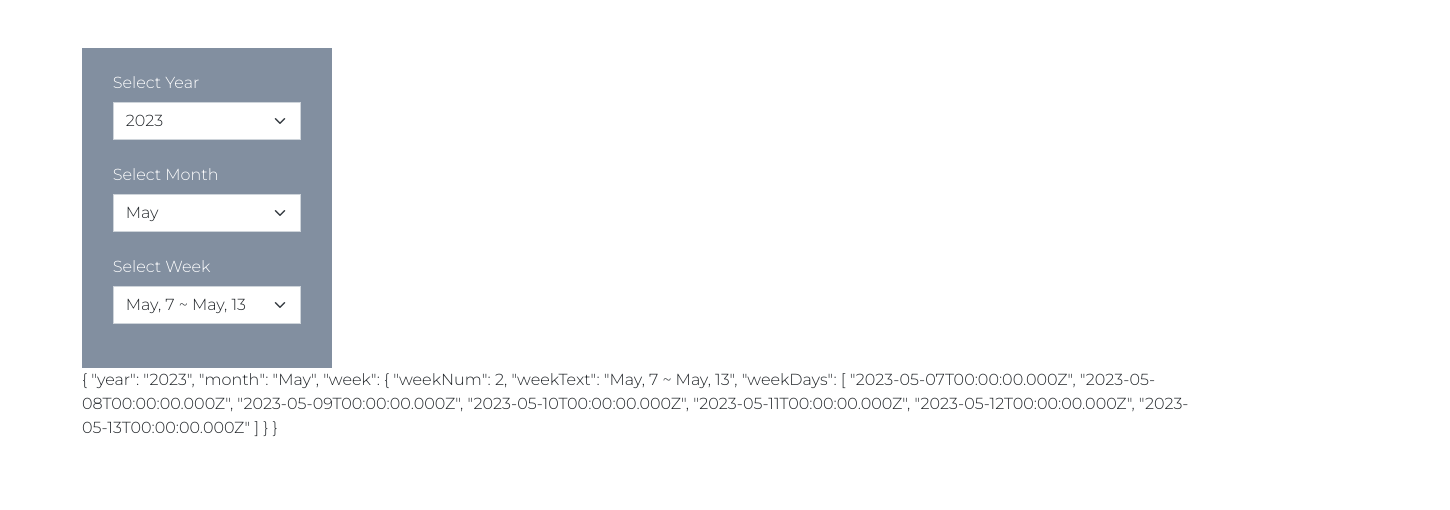
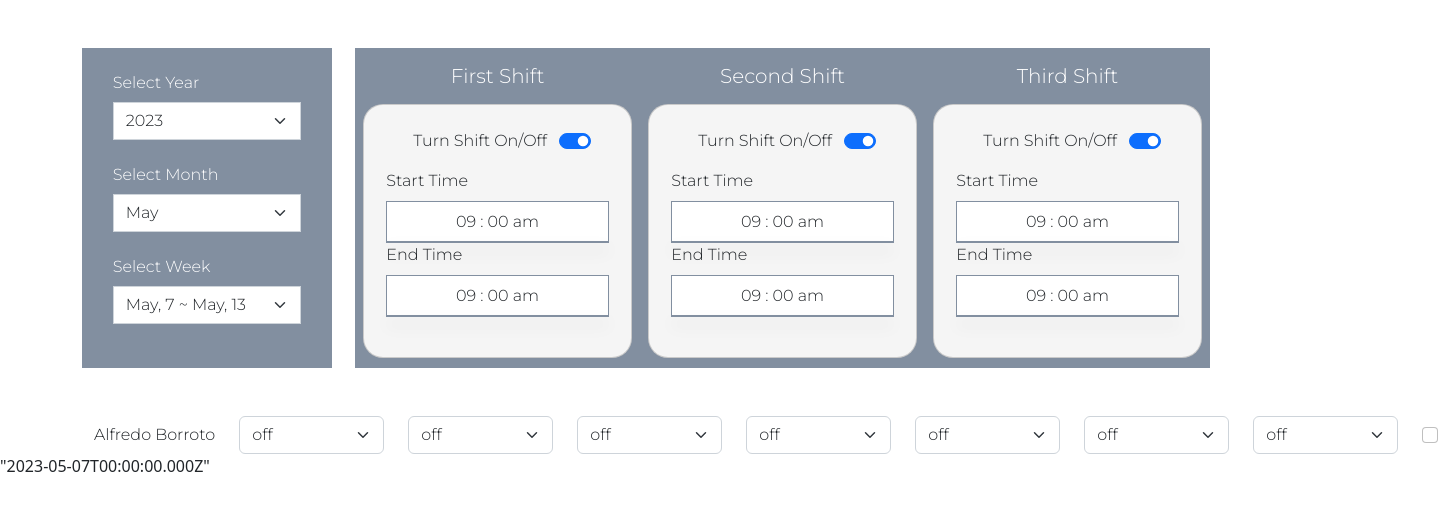
Before and after one commit to LAARC-FSU/HOA-Manager-UI, an Angular app: page / in a window 1280 px wide. Shown: the top 510 px of the page, 1450 px wide, since content can reach past the window. Built offline with nearby package versions, Linux system fonts and the light colour scheme.

Commit message:
Fixed the bug with the shift-maker component, new bug with the time frame came up. Working on it.

```diff
--- a/src/app/make-schedule/make-schedule.component.html
+++ b/src/app/make-schedule/make-schedule.component.html
@@ -1,28 +1,26 @@
 <div class="container" style="font-family: montserrat,serif">
-  <div class="row">
+  <div class="row flex-nowrap">
     <div class="col mt-5">
       <time-frame (timeFrame)="getTimeFrame($event)"></time-frame>
     </div>
-<!--    <div class="col-9 mt-5">-->
-<!--      <div class="row">-->
-<!--        <div class="col">-->
-<!--          <shift-maker (timeStamps)="getShiftTime($event)" title="First Shift" id="firstShift"></shift-maker>-->
-<!--        </div>-->
-<!--        <div class="col">-->
-<!--          <shift-maker (timeStamps)="getShiftTime($event)" title="Second Shift" id="secondShift"></shift-maker>-->
-<!--        </div>-->
-<!--        <div class="col mb-5">-->
-<!--          <shift-maker (timeStamps)="getShiftTime($event)" title="Third Shift" id="thirdShift"></shift-maker>-->
-<!--        </div>-->
-<!--      </div>-->
-<!--    </div>-->
-<!--  </div>-->
-<!--  <div class="row">-->
-<!--    <employee-schedule [employeeName]="'Alfredo Borroto'" [shifts]="['first shift', 'second shift', 'third shift', 'off']"></employee-schedule>-->
-<!--  </div>-->
+    <div class="col-9 mt-5">
+      <div class="row flex-nowrap">
+        <div class="col">
+          <shift-maker (timeStamps)="getShiftTime($event)" title="First Shift" id="first"></shift-maker>
+        </div>
+        <div class="col">
+          <shift-maker (timeStamps)="getShiftTime($event)" title="Second Shift" id="second"></shift-maker>
+        </div>
+        <div class="col mb-5">
+          <shift-maker (timeStamps)="getShiftTime($event)" title="Third Shift" id="third"></shift-maker>
+        </div>
+      </div>
+    </div>
+  </div>
+  <div class="row">
+    <employee-schedule [employeeName]="'Alfredo Borroto'" [shifts]="['first shift', 'second shift', 'third shift', 'off']"></employee-schedule>
+  </div>
 </div>
-</div>
-<br>
-<br>
-<br>
-<!--{{timeFrame | json}}-->
+
+
+{{timeFrame[0]|json}}
--- a/src/app/make-schedule/make-schedule.component.ts
+++ b/src/app/make-schedule/make-schedule.component.ts
@@ -1,23 +1,49 @@
-import { Component } from '@angular/core';
+import {Component, OnChanges} from '@angular/core';
+
+interface shift {
+  id: string
+  start: string;
+  end: string;
+}
 
 @Component({
   selector: 'make-schedule',
   templateUrl: './make-schedule.component.html',
   styleUrls: ['./make-schedule.component.scss']
 })
-export class MakeScheduleComponent {
-  shiftTime:any[]=[];
-  allShiftsTime:any=[];
-  timeFrame:any ={};
-  numberOfShifts = 3;
-  getShiftTime($event:any){
-    this.shiftTime = $event;
+export class MakeScheduleComponent implements OnChanges{
+  firstShiftTime: shift = {id: 'first', start: '', end: ''};
+  secondShiftTime: shift = {id: 'second', start: '', end: ''};
+  thirdShiftTime: shift = {id: 'third', start: '', end: ''};
+  timeFrame: Date[] = [];
 
-    if (this.allShiftsTime.length < this.numberOfShifts){
-      this.allShiftsTime.push(this.shiftTime);
+  ngOnChanges() {
+
+  }
+
+  getShiftTime($event: any) {
+    switch ($event[0]) {
+      case 'first-start':
+        this.firstShiftTime.start = $event[1];
+        break;
+      case 'first-end':
+        this.firstShiftTime.end = $event[1];
+        break;
+      case 'second-start':
+        this.secondShiftTime.start = $event[1];
+        break;
+      case 'second-end':
+        this.secondShiftTime.end = $event[1];
+        break;
+      case 'third-start':
+        this.thirdShiftTime.start = $event[1];
+        break;
+      case 'third-end':
+        this.thirdShiftTime.end = $event[1];
+        break;
     }
   }
-  getTimeFrame($event:any){
-    this.timeFrame = $event;
+  getTimeFrame($event: any) {
+    this.timeFrame = $event.week.weekDays;
   }
 }
--- a/src/app/make-schedule/shift-maker/shift-maker.component.html
+++ b/src/app/make-schedule/shift-maker/shift-maker.component.html
@@ -1,10 +1,10 @@
 <div class="container g-0">
   <div class="row">
-    <div class="col p-2" style="background-color: #828FA0; height: 320px">
+    <div class="col p-2" style="background-color: #828FA0; height: 320px; min-width: 220px">
       <div class="title m-auto py-2 text-center" style="color: white">
         <h5>{{title}}</h5>
       </div>
-      <div class="card m-auto mb-4" style="background-color: #F5F5F5; max-width: 320px; border-radius: 20px">
+      <div class="card m-auto mb-4" style="background-color: #F5F5F5; min-width: 250px; max-width: 320px; border-radius: 20px">
         <form class="col-10 m-auto my-4">
           <div class="row">
             <div class="col-9 text-end">Turn Shift On/Off</div>
@@ -15,12 +15,12 @@
           </div>
           <div class="row mt-3 ">
             <label class="row-cols mb-2" for="shiftStart">Start Time</label>
-            <time-picker (time)="receiveTime($event)" [shiftIsOff]="switchToggle" [componentId]="id + '-start'"
+            <time-picker (sendTime)="receiveTime($event)" [isOn]="sendSwitchToggle()" [componentId]="id + '-start'"
                          id="shiftStart"></time-picker>
           </div>
           <div class="row mb-3">
             <label class="row-cols mb-2" for="shiftEnd">End Time</label>
-            <time-picker (time)="receiveTime($event)" [shiftIsOff]="switchToggle" [componentId]="id + '-end'"
+            <time-picker (sendTime)="receiveTime($event)" [isOn]="sendSwitchToggle()" [componentId]="id + '-end'"
                          id="shiftEnd"></time-picker>
           </div>
         </form>
--- a/src/app/make-schedule/shift-maker/shift-maker.component.ts
+++ b/src/app/make-schedule/shift-maker/shift-maker.component.ts
@@ -14,32 +14,24 @@ export class ShiftMakerComponent implements OnInit{
   shiftTime:any[]=[];
 
   ngOnInit() {
-    this.sendTimeShift();
+    this.sendTimeShift(this.shiftTime);
   }
   get switchToggle(): boolean{
     return this._switchToggle;
   }
-  onSwitchToggle(event:Event){
-    this._switchToggle = (event.target as HTMLInputElement).checked;
+  onSwitchToggle($event: any){
+    this._switchToggle = ($event.target as HTMLInputElement).checked;
+    this.sendSwitchToggle();
   }
+  sendSwitchToggle(){
+    return this._switchToggle;
+  }
+
   receiveTime($event:any){
-    let timeStamp = $event;
-    console.log(timeStamp)
-    if (this.shiftTime.length < 2){
-      this.shiftTime.push(timeStamp);
-    }
-    else{
-      for (let i = 0; i < this.shiftTime.length; i++){
-
-        if (this.shiftTime[i].id === timeStamp.id){
-          this.shiftTime[i] = timeStamp;
-        }
-      }
-    }
-    this.timeStamps.emit(this.shiftTime)
+    this.sendTimeShift($event);
   }
-  sendTimeShift(){
-    this.timeStamps.emit(this.shiftTime);
+  sendTimeShift(value: any){
+    this.timeStamps.emit(value);
   }
 
 }
--- a/src/app/make-schedule/time-frame/time-frame.component.html
+++ b/src/app/make-schedule/time-frame/time-frame.component.html
@@ -24,4 +24,3 @@
       </div>
   </div>
 </div>
-{{selection | json}}
--- a/src/app/make-schedule/time-picker/time-picker.component.html
+++ b/src/app/make-schedule/time-picker/time-picker.component.html
@@ -3,7 +3,7 @@
 
 <div  class="row" style="position: relative">
 
-  <button class="form-control text-center py-2" readonly [disabled]="!shiftIsOff"
+  <button class="form-control text-center py-2" readonly [disabled]="!isOn"
           data-bs-toggle="collapse"
           data-bs-hide = "panelIsOpen"
           [attr.data-bs-target]= "'#'+componentId"
@@ -12,7 +12,7 @@
           style="position: relative;
           z-index: 1;
            border-radius: 0 0 0 0;
-           border-width: 1px">{{displayText}}</button>
+           border-width: 1px">{{timeSelected.str}}</button>
 
   <div  class="container mb-4 shadow"
         style="position: absolute;
@@ -20,7 +20,7 @@
         top: 40px;
         background-color: #E1EBF6;
         border: 1px solid #828FA0">
-    <div class="row g-1 py-2 justify-content-center collapse" (change)="update()" [attr.id]=componentId [hidden]="!shiftIsOff">
+    <div class="row g-1 py-2 justify-content-center collapse" (change)="update()" [attr.id]=componentId [hidden]="!isOn">
       <div class="col">
         <select ngModel [(ngModel)]="timeSelected.hour"  #hour class="form-control" name="hours">
           <option *ngFor="let hour of hours" [value]="hour">{{hour}}</option>
--- a/src/app/make-schedule/time-picker/time-picker.component.ts
+++ b/src/app/make-schedule/time-picker/time-picker.component.ts
@@ -1,80 +1,55 @@
-import {Component, OnInit, Input, Output, EventEmitter} from '@angular/core';
+import {Component, OnInit, Input, Output, EventEmitter, OnChanges} from '@angular/core';
 
 @Component({
   selector: 'time-picker',
   templateUrl: './time-picker.component.html',
   styleUrls: ['./time-picker.component.scss']
 })
-export class TimePickerComponent implements OnInit {
-  private _shiftIsOff = true;
+
+export class TimePickerComponent implements OnInit, OnChanges {
+  @Input() isOn: boolean = true;
   @Input() componentId = '';
-  @Output() time = new EventEmitter<object>();
-  @Input()
-  set shiftIsOff(value: boolean) {
-    this._shiftIsOff = value;
-    if (this.componentId){
-      this.update();
-    }
-  }
-
-  get shiftIsOff(): boolean {
-    return this._shiftIsOff;
-  }
+  @Output() sendTime = new EventEmitter<object>();
 
   hours=['01','02','03','04','05','06','07','08','09','10','11','12'];
   minutes = ["00", "05", "10", "15", "20", "25", "30", "35", "40", "45", "50", "55"];
-  timeStr ='';
+
   timeSelected = {
-    hour: '09',
-    minute: '00',
-    meridian: 'am',
-    str:'09 : 00 am',
-    id:this.componentId
+    hour: '',
+    minute: '',
+    meridian: '',
+    str:'',
+    id:''
   };
-
   ngOnInit(){
+    this.timeSelected = {
+      hour: '09',
+      minute: '00',
+      meridian: 'am',
+      str: '09 : 00 am',
+      id: this.componentId
+    }
+    this.sendTime.emit([this.timeSelected.id, this.timeSelected.str])
+    // this.update();
+  }
+  ngOnChanges(){
     this.update();
   }
-  get displayText(){
-    if (!this.shiftIsOff){
-      this.timeStr = 'shift is off';
+  update(){
+    this.updateScreen();
+    if (this.timeSelected.id && this.timeSelected.str){
+      this.sendTime.emit([this.timeSelected.id, this.timeSelected.str])
+    }
+  }
+  updateScreen(){
+    if(this.isOn){
+      this.buildTimeStr()
     }else{
-      this.timeStr = this.timeSelected.hour + ' : ' + this.timeSelected.minute
-        + ' ' + this.timeSelected.meridian;
-      this.timeSelected.str = this.timeStr;
+      this.timeSelected.str = 'shift is off'
     }
-    return this.timeStr;
   }
-  update(){
-    if (this._shiftIsOff){
-      if (this.timeSelected.hour === '--'){
-        this.timeSelected.hour = '09';
-        this.timeSelected.minute = '00';
-        this.timeSelected.meridian = 'am';
-      }
-      this.timePickerReset()
-      console.log('reset')
-    }
-    else {
-      console.log('clear')
-      this.timePickerClear()
-      this.time.emit(this.timeSelected);
-    }
-
-  }
-  timePickerClear(){
-    this.timeStr = '-- : -- --';
-    this.timeSelected.str = this.timeStr;
-    this.timeSelected.id = this.componentId;
-    this.timeSelected.hour = '--';
-    this.timeSelected.minute = '--';
-    this.timeSelected.meridian = '--';
-  }
-  timePickerReset(){
-    this.timeStr = this.timeSelected.hour + ' : ' + this.timeSelected.minute
+  buildTimeStr(){
+    this.timeSelected.str = this.timeSelected.hour + ' : ' + this.timeSelected.minute
       + ' ' + this.timeSelected.meridian;
-    this.timeSelected.str = this.timeStr;
-    this.timeSelected.id = this.componentId;
-    this.time.emit(this.timeSelected);
   }
 }
```
